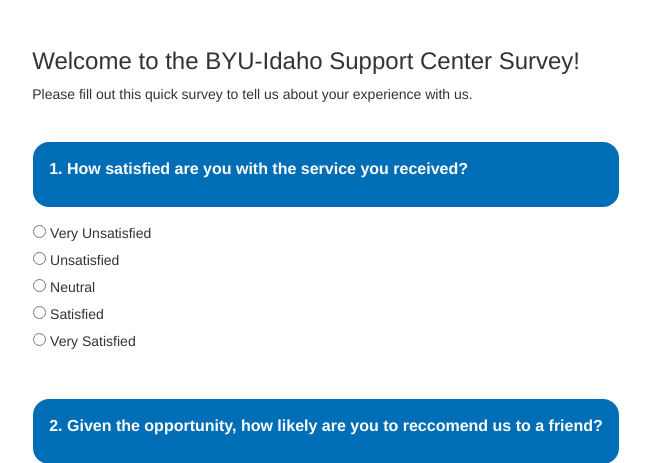
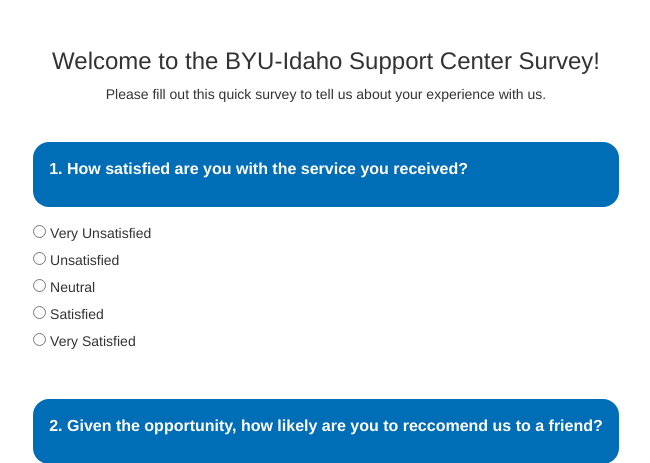
Before and after one commit to panick96/survey-site, a PHP site: page / in a window 1280 px wide. Shown: the top 463 px of the page, without its empty margins (314-964 px from the left). Run offline with PHP 8.4, Linux system fonts and the light colour scheme.

Commit message:
centered headers to look better on mobile

```diff
--- a/styles.css
+++ b/styles.css
@@ -63,6 +63,9 @@ body{
 
 h1{
     font-size: 18pt;
+    display: flex;
+    align-items: center;
+    justify-content: center;
 }
 
 footer{
@@ -96,6 +99,10 @@ footer{
     padding-top: 2em;
     padding-left: 2em;
     padding-right: 2em;
+    display: flex;
+    align-items: center;
+    justify-content: center;
+    flex-direction: column;
 }
 
 .radio-buttons{
```
